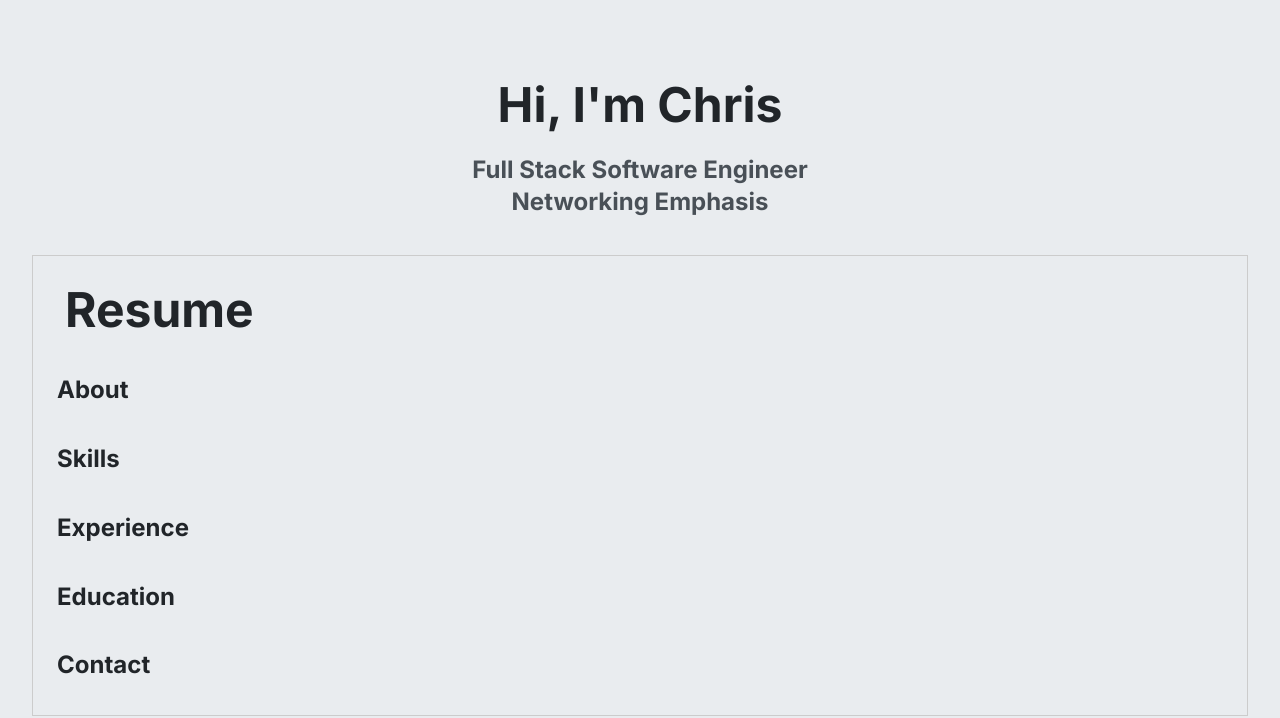
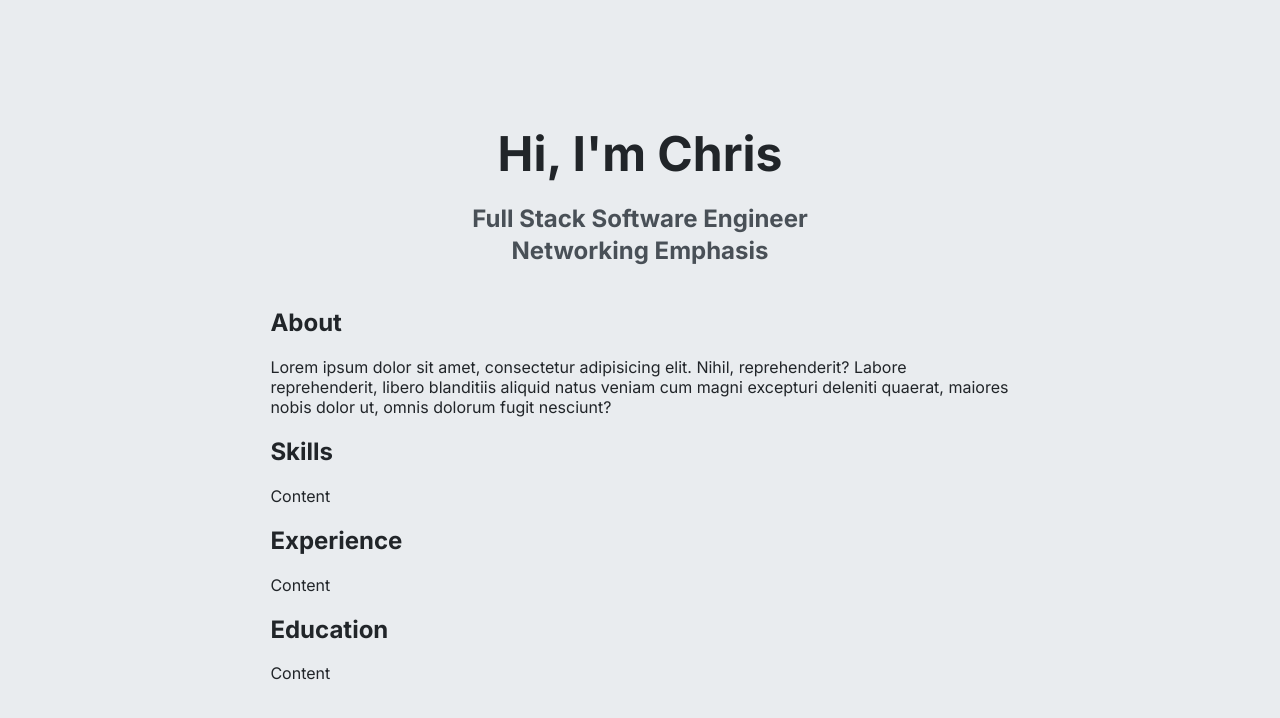
Before and after one commit to ChrisSannar/portfolio, a React (Create React App) app: page / in a window 1280 px wide. Shown: the top 718 px of the page. Built offline with nearby package versions, Linux system fonts and the light colour scheme.

Commit message:
Moving the 'logic' content to it's own folder
Also finished the basics of formatting for the resume view

```diff
--- a/src/AppComp.tsx
+++ b/src/AppComp.tsx
@@ -1,7 +1,7 @@
 import React from 'react';
 import './AppComp.css';
-import { PortfolioAppList } from './components/PortfolioAppList';
-import { PortfolioFooter } from './components/PortfolioFooter';
+import { PortfolioAppList } from './components/logic/PortfolioAppList';
+import { PortfolioFooter } from './components/logic/PortfolioFooter';
 import { App, ColorModeType } from './data/App';
 import { Resume } from './components/resume/Resume';
 
--- a/src/components/PortfolioApp.tsx
+++ b/src/components/logic/PortfolioApp.tsx
@@ -1,7 +1,7 @@
 import React from 'react';
 import './PortfolioApp.css';
-import { PortApp } from '../data/PortApp';
-import { App, ColorModeType } from '../data/App';
+import { PortApp } from '../../data/PortApp';
+import { App, ColorModeType } from '../../data/App';
 
 interface IPortfolioAppProps extends React.HTMLAttributes<HTMLDivElement> {
     app : PortApp;
--- a/src/components/PortfolioAppList.tsx
+++ b/src/components/logic/PortfolioAppList.tsx
@@ -1,9 +1,9 @@
 import React from 'react';
 import './PortfolioAppList.css';
-import { HowDidIMakeThis, PortApp, PortSkill } from '../data/PortApp';
+import { HowDidIMakeThis, PortApp, PortSkill } from '../../data/PortApp';
 import { PortfolioApp } from './PortfolioApp';
-import { remToPx } from '../data/util';
-import { App } from '../data/App';
+import { remToPx } from '../../data/util';
+import { App } from '../../data/App';
 
 const PORTFOLIO_APP_HEIGHT_REM = 10;
 const PORTFOLIO_APP_WIDTH_REM = 6;
--- a/src/components/resume/Resume.css
+++ b/src/components/resume/Resume.css
@@ -1,9 +1,32 @@
 .Resume {
     display: flex;
     flex-direction: column;
-    padding: 1rem 1.5rem;
-    margin: 2rem;
+    align-items: center;
+    margin: 1rem 1.5rem;
 
     /* TEMP */
-    border: 1px solid #ccc;
+    /* border: 1px solid #ccc;
+    padding: 1rem 1.5rem; */
+
+    .resume-content {
+        /* display: flex;
+        flex-direction: column;
+        justify-content: center; */
+        display: flex;
+        flex-direction: column;
+
+        width: 60%;
+    }
+
+    .title {
+        cursor: pointer;
+    }
 }
+
+@media (max-width: 768px) {
+    .Resume {
+        .resume-content {
+            width: 90%;
+        }
+    }
+}
--- a/src/components/resume/Resume.tsx
+++ b/src/components/resume/Resume.tsx
@@ -7,49 +7,79 @@ interface IResume {
 
 export const Resume: React.FC<IResume> = () => {
     return <div className="Resume">
-        <h1>Resume</h1>
+        <div className="resume-content">
             {/* Add "call to action": Contact, etc. */}
             <About />
             <Skills />
             <Experience />
             <Education />
-        <Contact />
+        </div>
     </div>
 }
 
 const About: React.FC = () => {
+    const [viewContent, setViewContent] = React.useState(true);
     return <div className="About">
+        <div className="title" onClick={() => setViewContent(view => !view)}>
             <h2>About</h2>
+        </div>
+        {viewContent &&
+            <div className="content">
+                <p>Lorem ipsum dolor sit amet, consectetur adipisicing elit. Nihil, reprehenderit? Labore reprehenderit, libero blanditiis aliquid natus veniam cum magni excepturi deleniti quaerat, maiores nobis dolor ut, omnis dolorum fugit nesciunt?</p>
                 {/*
                     Next points:
                      - I've been coding for over a decade now
                      - Have 5 years of professional experience
                      - Emphasize on web development and networking
+                     - I've worked on dozens of project with AI/LLMs: Know how to leverage the technology, but still understand the fundamentals
                      - I'm particularly good at teaching and want to build platforms to encourage education in computer science
                 */}
             </div>
         }
+    </div>
+}
 
 const Skills: React.FC = () => {
+    const [viewContent, setViewContent] = React.useState(true);
     return <div className="Skills">
+        <div className="title" onClick={() => setViewContent(view => !view)}>
             <h2>Skills</h2>
+        </div>
+        {viewContent &&
+            <div className="content">
+                <p>Content</p>
+
+            </div>
+        }
     </div>
 }
 
 const Experience: React.FC = () => {
+    const [viewContent, setViewContent] = React.useState(true);
     return <div className="Experience">
+        <div className="title" onClick={() => setViewContent(view => !view)}>
             <h2>Experience</h2>
+        </div>
+        {viewContent &&
+            <div className="content">
+                <p>Content</p>
+
+            </div>
+        }
     </div>
 }
 
 const Education: React.FC = () => {
+    const [viewContent, setViewContent] = React.useState(true);
     return <div className="Education">
+        <div className="title" onClick={() => setViewContent(view => !view)}>
             <h2>Education</h2>
         </div>
-}
+        {viewContent &&
+            <div className="content">
+                <p>Content</p>
 
-const Contact: React.FC = () => {
-    return <div className="Contact">
-        <h2>Contact</h2>
             </div>
         }
+    </div>
+}
```
Also changed, not shown: src/components/logic/PortfolioFooter.tsx (renamed from src/components/PortfolioFooter.tsx, +7 -7 lines), src/components/logic/PortfolioApp.css (renamed from src/components/PortfolioApp.css), src/components/logic/PortfolioAppList.css (renamed from src/components/PortfolioAppList.css), src/components/logic/PortfolioFooter.css (renamed from src/components/PortfolioFooter.css), 1 other file (tests, documents, lock files or other folders). Lines whose indentation alone changed are shown as unchanged.
